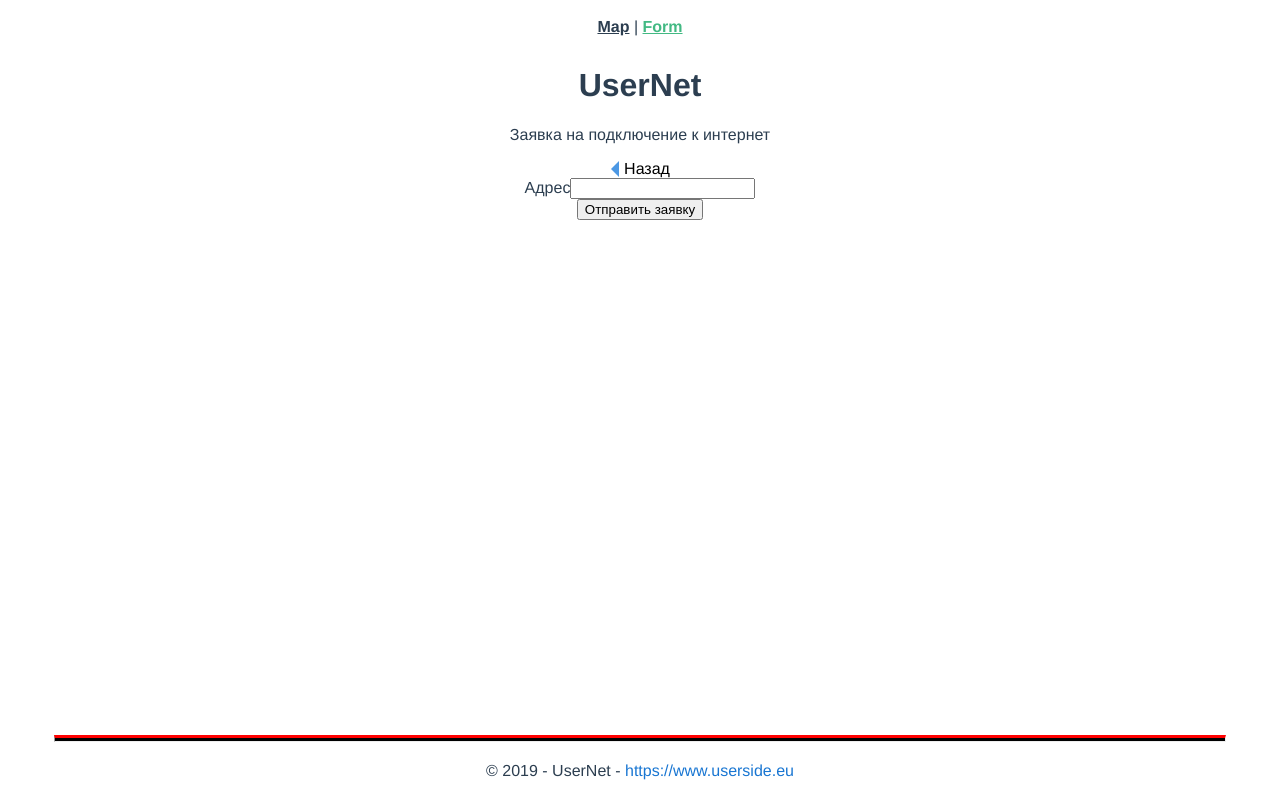
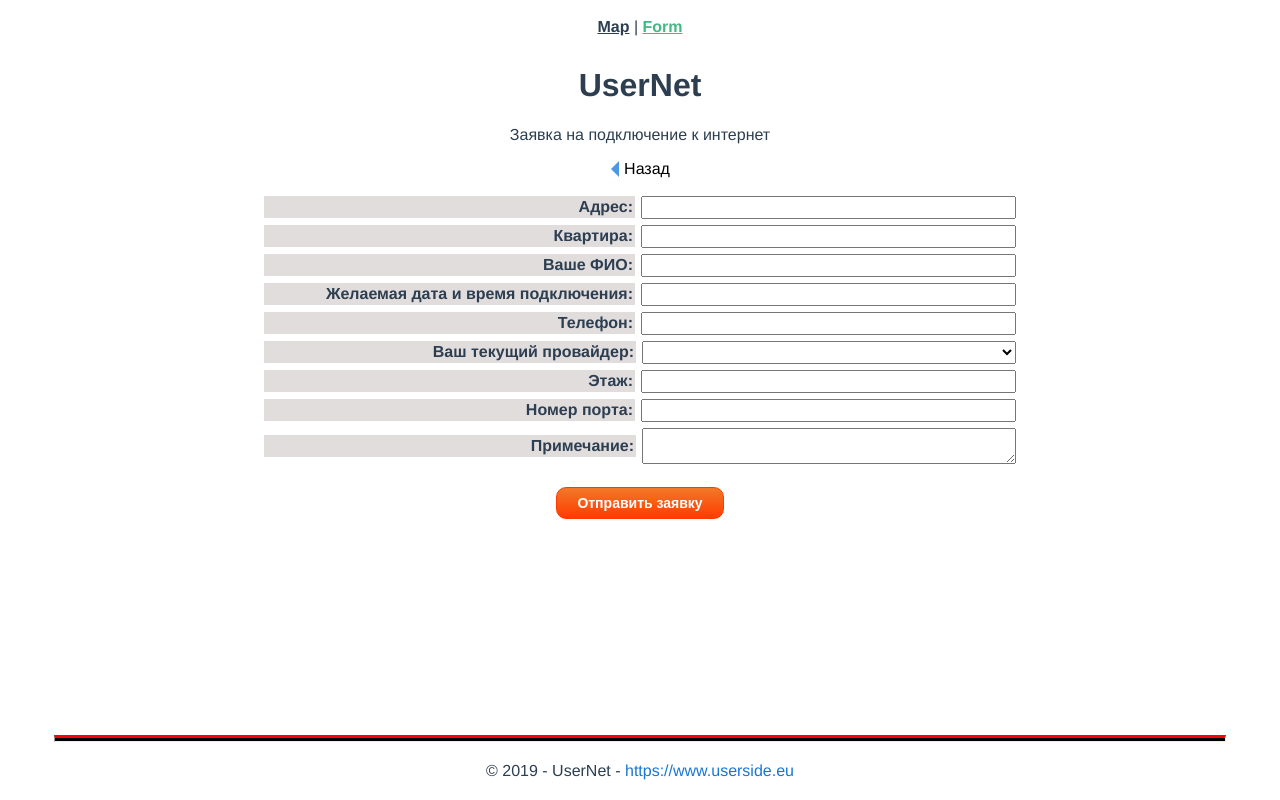
Before and after one commit to EvgenTN/con-request, a Vue app: page /#/form in a window 1280 px wide. Built offline with nearby package versions, Linux system fonts and the light colour scheme.

Commit message:
form_in_work

```diff
--- a/src/components/Form.vue
+++ b/src/components/Form.vue
@@ -1,19 +1,146 @@
 <template>
- <form>
-   <div>
-     <span>Адрес</span>
-     <input type="text" />
-   </div>
-   <button>Отправить заявку</button>
- </form>
+  <form class="form" @submit.prevent="sendData">
+    <div class="form-div" v-for="(item, i) in formRender" :key="i">
+      <span class="form-span">{{ item.name }}</span>
+      <component :is="item.type" :model="item.model" :inputType="item.inputType" :selectOptions="item.selectOptions" @changeval="changeValue($event)"></component>
+    </div>
+    <button type="submit" class="btn">Отправить заявку</button>
+  </form>
 </template>
 
 <script>
+import InputElement from '@/components/InputElement'
+import SelectElement from '@/components/SelectElement'
+import TextareaElement from '@/components/TextareaElement'
+
 export default {
-
+  name: "user_form",
+  components: {
+    InputElement,
+    SelectElement,
+    TextareaElement
+  },
+  data() {
+    return {
+      address: "",
+      flat: "",
+      userName: "",
+      connectionDate: null,
+      tel: null,
+      currentProvider: null,
+      floor: null,
+      portNum: null,
+      comment: ""
+    };
+  },
+  computed: {
+    formRender() {
+      return [
+        {
+          name: "Адрес:",
+          model: this.address,
+          type: InputElement,
+          inputType: "text"
+        },
+        {
+          name: "Квартира:",
+          model: this.flat,
+          type: InputElement,
+          inputType: "number"
+        },
+        {
+          name: "Ваше ФИО:",
+          model: this.userName,
+          type: InputElement,
+          inputType: "text"
+        },
+        {
+          name: "Желаемая дата и время подключения:",
+          model: this.connectionDate,
+          type: InputElement,
+          inputType: "datetime"
+        },
+        {
+          name: "Телефон:",
+          model: this.tel,
+          type: InputElement,
+          inputType: "tel"
+        },
+        {
+          name: "Ваш текущий провайдер:",
+          model: this.currentProvider,
+          type: SelectElement,
+          selectOptions: ['first', 'second']
+        },
+        {
+          name: "Этаж:",
+          model: this.floor,
+          type: InputElement,
+          inputType: "number"
+        },
+        {
+          name: "Номер порта:",
+          model: this.portNum,
+          type: InputElement,
+          inputType: "number"
+        },
+        {
+          name: "Примечание:",
+          model: this.comment,
+          type: TextareaElement
+        }
+      ];
+    }
+  },
+  methods: {
+    sendData() {
+      console.log('address', this.address)
+    },
+    changeValue(e) {
+      this.address = e.target.value
+    }
+  }
 };
 </script>
 
 <style lang="scss" scoped>
+// .form {
 
+// }
+.form-div {
+  display: flex;
+  justify-content: center;
+  align-items: center;
+  width: 60%;
+  margin: 0 auto;
+}
+.form-span {
+  flex: 1;
+  text-align: end;
+  margin: 3px;
+  padding: 2px;
+  background: #e2dddd;
+  font-weight: bold;
+}
+.form-input {
+  flex: 1;
+  margin: 3px;
+  padding: 2px;
+}
+.btn {
+  background: linear-gradient(to top, #ff3c00, #f17928);
+  color: white;
+  margin: 20px 5px;
+  padding: 7px 20px;
+  border-radius: 10px;
+  outline: none;
+  font-size: 14px;
+  font-weight: bold;
+  text-decoration: none;
+  cursor: pointer;
+  border: 1px solid #ff3c00;
+  &:active {
+    background: linear-gradient(to top, #c03004, #a06a19);
+  }
+}
 </style>
--- /dev/null
+++ b/src/components/InputElement.vue
@@ -0,0 +1,14 @@
+<template>
+  <input class="form-input" :type="inputType" :value="model" @input="$emit('changeval', $event)">
+</template>
+
+<script>
+export default {
+  name: 'input-element',
+  props: ['model', 'inputType']
+}
+</script>
+
+<style lang="scss" scoped>
+
+</style>
--- /dev/null
+++ b/src/components/SelectElement.vue
@@ -0,0 +1,21 @@
+<template>
+  <select class="form-input" v-model="model">
+    <option v-for="(opt, i) in selectOptions" :key="i">{{ opt }}</option>
+  </select>
+</template>
+
+<script>
+export default {
+  name: 'input-element',
+  props: ['model', 'selectOptions']
+  // props: {
+  //   model,
+  //   selectOptions: Array
+  // }
+
+}
+</script>
+
+<style lang="scss" scoped>
+
+</style>
--- /dev/null
+++ b/src/components/TextareaElement.vue
@@ -0,0 +1,17 @@
+<template>
+  <textarea class="form-input" v-model="model"></textarea>
+</template>
+
+<script>
+export default {
+  name: 'input-element',
+    props: ['model']
+  // props: {
+  //   model
+  // }
+}
+</script>
+
+<style lang="scss" scoped>
+
+</style>
--- a/src/views/FormPage.vue
+++ b/src/views/FormPage.vue
@@ -23,6 +23,7 @@
   display: flex;
   justify-content: center;
   align-items: center;
+  margin-bottom: 15px;
 }
 .arrow-left {
   width: 1px;
```
